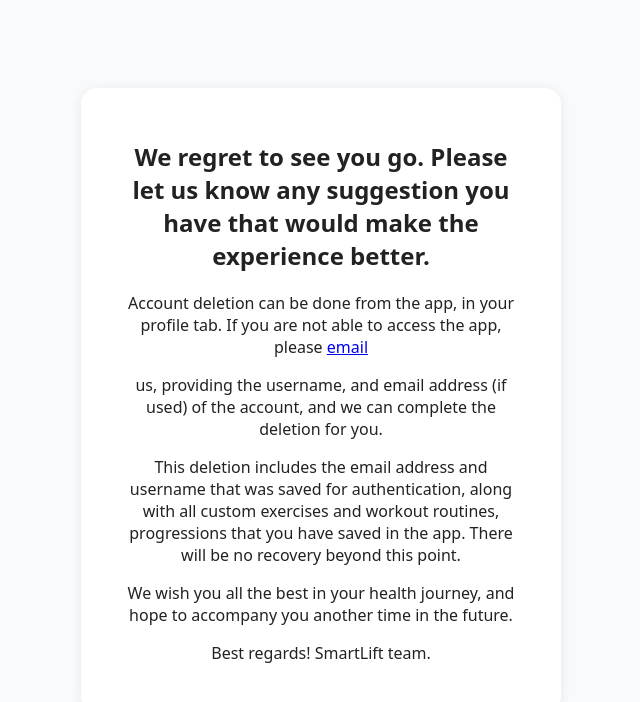
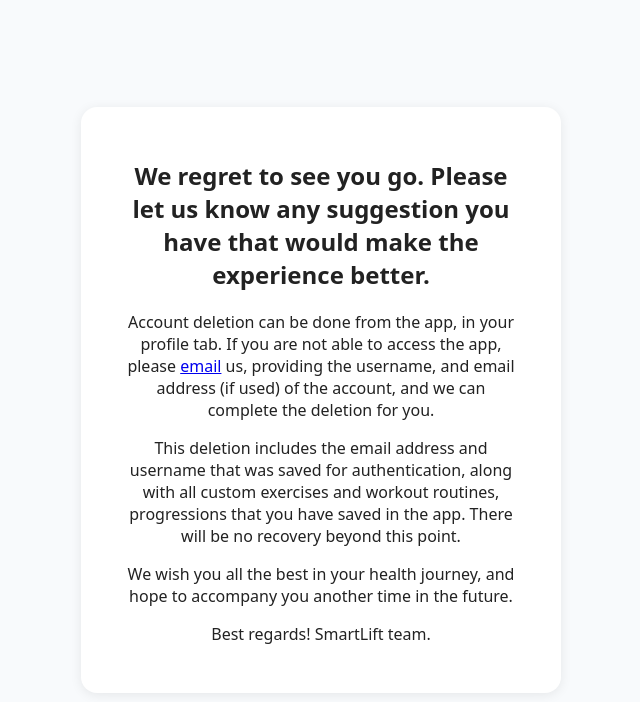
Before and after one commit to tanthecoder/smartlift-account-deletion-request, a plain HTML site: page index.html in a window 1280 px wide. Shown: the whole page, without its empty margins (319-959 px from the left). Drawn offline with Linux system fonts and the light colour scheme.

Commit message:
Update index.html

```diff
--- a/index.html
+++ b/index.html
@@ -50,7 +50,7 @@
 <body>
   <div class="container">
     <h2>We regret to see you go. Please let us know any suggestion you have that would make the experience better.</h2>
-    <p>Account deletion can be done from the app, in your profile tab. If you are not able to access the app, please <a href="mailto:tan.thecoder@gmail.com">email</a><p> us, providing the username, and email address (if used) of the account, and we can complete the deletion for you.</p>
+    <p>Account deletion can be done from the app, in your profile tab. If you are not able to access the app, please <a href="mailto:tan.thecoder@gmail.com">email</a> us, providing the username, and email address (if used) of the account, and we can complete the deletion for you.</p>
     <p>This deletion includes the email address and username that was saved for authentication, along with all custom exercises and workout routines, progressions that you have saved in the app. There will be no recovery beyond this point.</p>
     <p>We wish you all the best in your health journey, and hope to accompany you another time in the future.</p>
     <p>Best regards! SmartLift team.</p>
```
